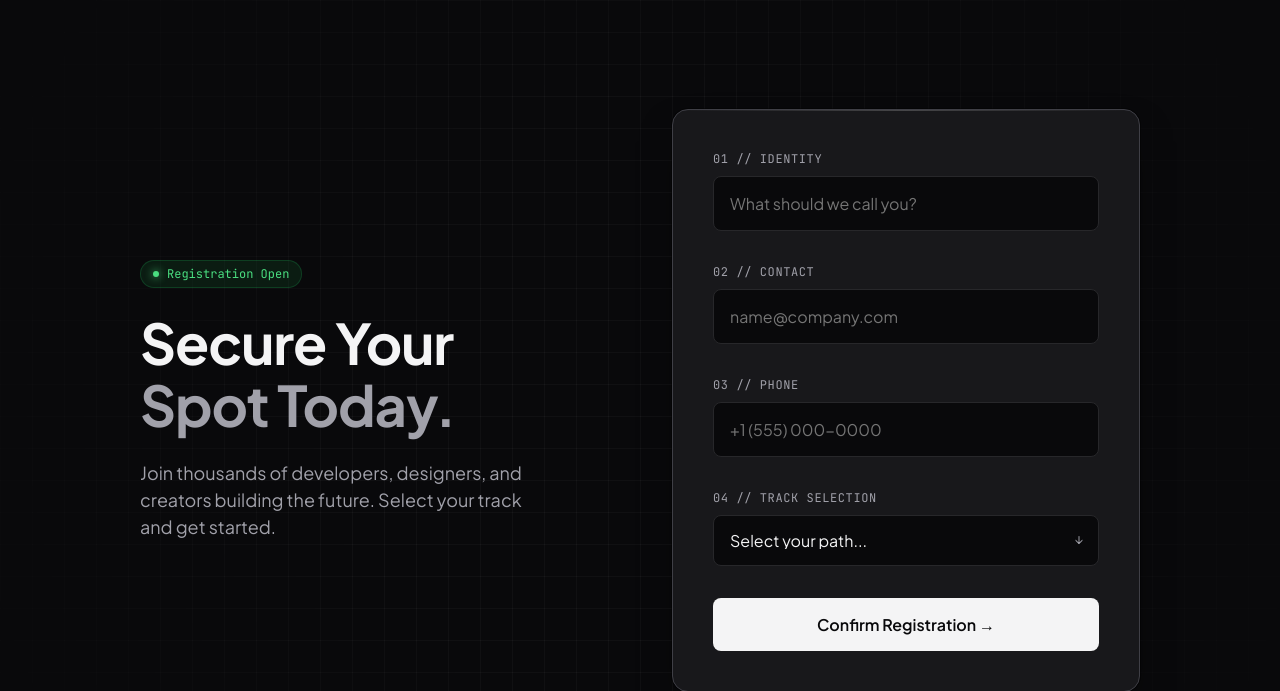
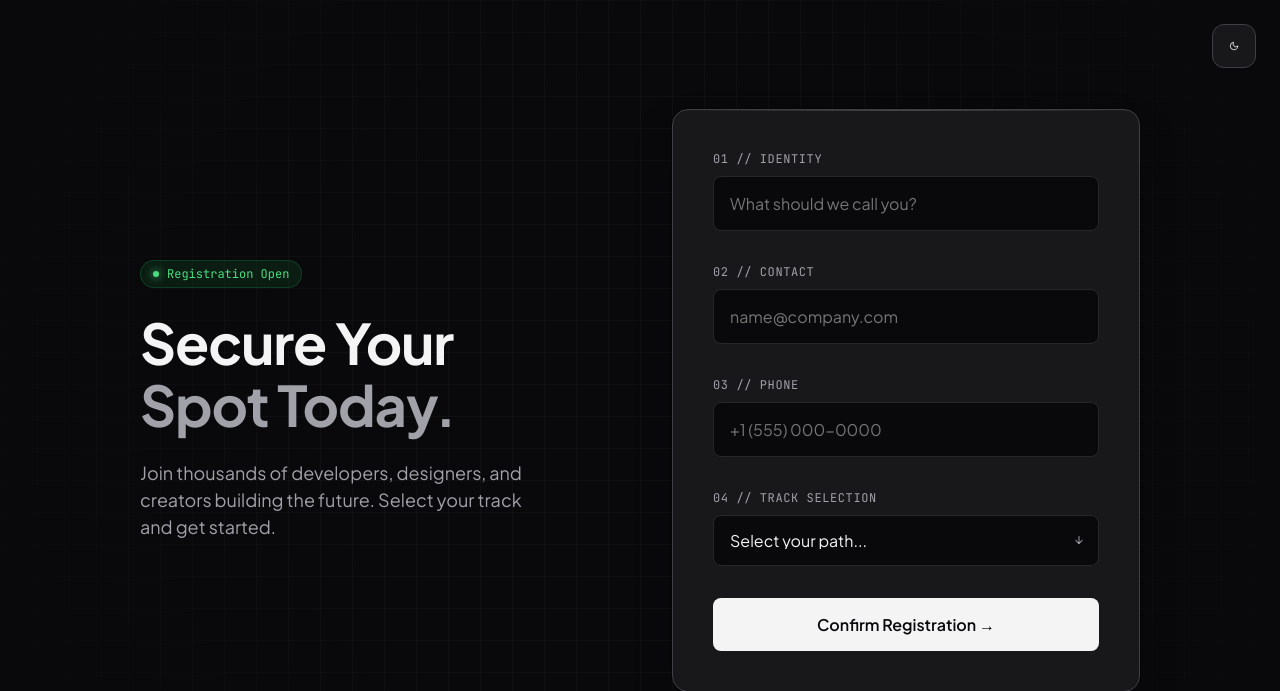
Before and after one commit to SandeshShinde2026/event-registration-devops-sandesh, a Flask app: page / in a window 1280 px wide. Shown: the top 691 px of the page. Run offline with Flask 3, Linux system fonts and the light colour scheme.

Commit message:
Updated UI with Dark / Light Mood

```diff
--- a/app.py
+++ b/app.py
@@ -24,6 +24,14 @@ def register():
                     --text-primary: #f4f4f5;
                     --text-secondary: #a1a1aa;
                     --accent: #22c55e;
+                }}
+
+                [data-theme="light"] {{
+                    --bg: #f8fafc;
+                    --surface: #ffffff;
+                    --text-primary: #0f172a;
+                    --text-secondary: #64748b;
+                    --accent: #16a34a;
                 }}
 
                 body {{
@@ -124,6 +132,13 @@ def register():
                 <p>Registration for <b>{name}</b> has been locked in for the <b>{event}</b> track. Details sent to <b>{email}</b> and SMS to <b>{phone}</b>.</p>
                 <a href="/" class="btn">Register Another Attendee</a>
             </div>
+            <script>
+                // Apply theme from storage
+                const savedTheme = localStorage.getItem('theme');
+                if (savedTheme === 'light') {{
+                    document.documentElement.setAttribute('data-theme', 'light');
+                }}
+            </script>
         </body>
         </html>
         """
--- a/templates/index.html
+++ b/templates/index.html
@@ -18,6 +18,17 @@
             --accent: #22c55e; /* Green-500 */
             --accent-glow: rgba(34, 197, 94, 0.15);
             --error: #ef4444;
+        }
+
+        [data-theme="light"] {
+            --bg: #f8fafc;
+            --surface: #ffffff;
+            --surface-highlight: #e2e8f0;
+            --border: #cbd5e1;
+            --text-primary: #0f172a;
+            --text-secondary: #64748b;
+            --accent: #16a34a;
+            --accent-glow: rgba(22, 163, 74, 0.15);
         }
 
         * {
@@ -51,6 +62,30 @@
             mask-image: radial-gradient(circle at center, black 40%, transparent 100%);
             z-index: -1;
             pointer-events: none;
+        }
+
+        .theme-toggle {
+            position: absolute;
+            top: 1.5rem;
+            right: 1.5rem;
+            background: var(--surface);
+            border: 1px solid var(--border);
+            color: var(--text-primary);
+            width: 44px;
+            height: 44px;
+            border-radius: 12px;
+            display: flex;
+            align-items: center;
+            justify-content: center;
+            cursor: pointer;
+            transition: all 0.2s ease;
+            z-index: 100;
+        }
+
+        .theme-toggle:hover {
+            border-color: var(--text-secondary);
+            transform: translateY(-2px);
+            background: var(--surface-highlight);
         }
 
         .layout {
@@ -230,6 +265,11 @@
 </head>
 <body>
 
+    <button class="theme-toggle" id="themeToggle" title="Toggle Theme">
+        <svg xmlns="http://www.w3.org/2000/svg" width="20" height="20" viewBox="0 0 24 24" fill="none" stroke="currentColor" stroke-width="2" stroke-linecap="round" stroke-linejoin="round" class="moon-icon" id="moonIcon"><path d="M21 12.79A9 9 0 1 1 11.21 3 7 7 0 0 0 21 12.79z"></path></svg>
+        <svg xmlns="http://www.w3.org/2000/svg" width="20" height="20" viewBox="0 0 24 24" fill="none" stroke="currentColor" stroke-width="2" stroke-linecap="round" stroke-linejoin="round" class="sun-icon" id="sunIcon" style="display:none;"><circle cx="12" cy="12" r="5"></circle><line x1="12" y1="1" x2="12" y2="3"></line><line x1="12" y1="21" x2="12" y2="23"></line><line x1="4.22" y1="4.22" x2="5.64" y2="5.64"></line><line x1="18.36" y1="18.36" x2="19.78" y2="19.78"></line><line x1="1" y1="12" x2="3" y2="12"></line><line x1="21" y1="12" x2="23" y2="12"></line><line x1="4.22" y1="19.78" x2="5.64" y2="18.36"></line><line x1="18.36" y1="5.64" x2="19.78" y2="4.22"></line></svg>
+    </button>
+
     <div class="layout">
         <!-- Left Side: Copy -->
         <div class="hero-section">
@@ -293,6 +333,34 @@
         btn.style.opacity = '0.7';
         btn.style.cursor = 'wait';
     };
+
+    // Theme Toggle Logic
+    const toggleBtn = document.getElementById('themeToggle');
+    const moonIcon = document.getElementById('moonIcon');
+    const sunIcon = document.getElementById('sunIcon');
+    const html = document.documentElement;
+
+    // Check saved preference
+    const savedTheme = localStorage.getItem('theme');
+    if (savedTheme === 'light') {
+        html.setAttribute('data-theme', 'light');
+        moonIcon.style.display = 'none';
+        sunIcon.style.display = 'block';
+    }
+
+    toggleBtn.addEventListener('click', () => {
+        if (html.getAttribute('data-theme') === 'light') {
+            html.removeAttribute('data-theme');
+            localStorage.setItem('theme', 'dark');
+            moonIcon.style.display = 'block';
+            sunIcon.style.display = 'none';
+        } else {
+            html.setAttribute('data-theme', 'light');
+            localStorage.setItem('theme', 'light');
+            moonIcon.style.display = 'none';
+            sunIcon.style.display = 'block';
+        }
+    });
 </script>
 
 </body>
```
